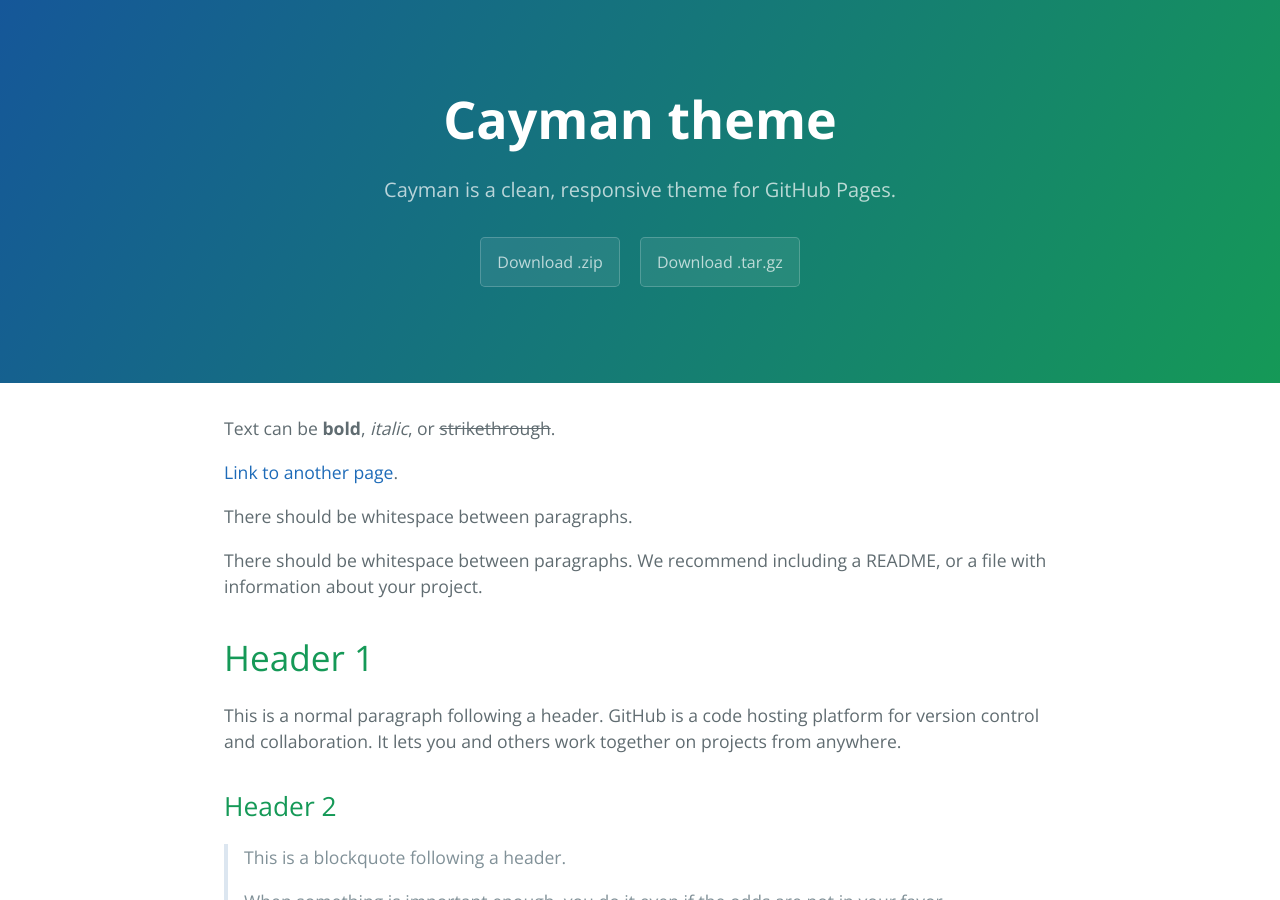
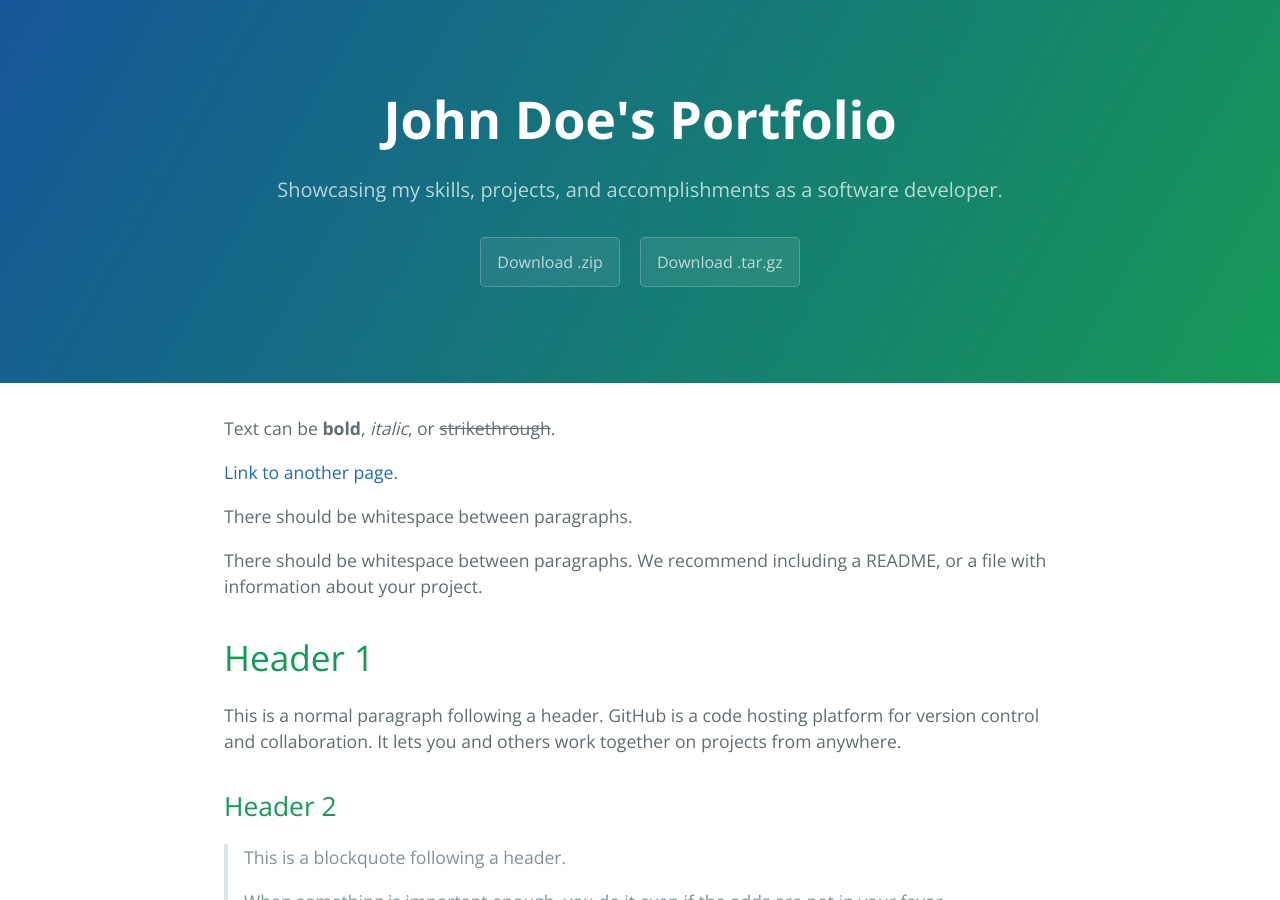
Before and after one commit to Addis-design/Addis-design.github.io, a Jekyll site: the page built from index.md, in a window 1280 px wide and 900 px high. Built offline with Jekyll 4.4.1, drawn with Linux system fonts in a browser that asks for light colours.

Commit message:
first commit

```diff
--- a/_config.yml
+++ b/_config.yml
@@ -1,5 +1,8 @@
-title: Cayman theme
-description: Cayman is a clean, responsive theme for GitHub Pages.
+title: John Doe's Portfolio
+description: Showcasing my skills, projects, and accomplishments as a software developer.
 show_downloads: true
 google_analytics:
 theme: jekyll-theme-cayman
+remote_theme: pages-themes/cayman@v0.2.0
+plugins:
+- jekyll-remote-theme
```
